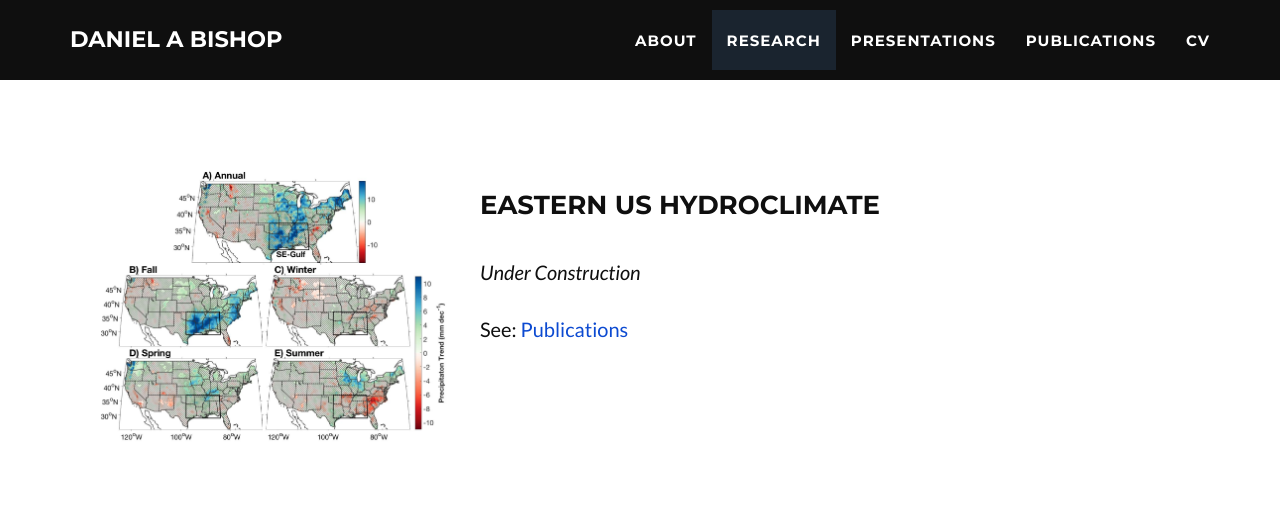
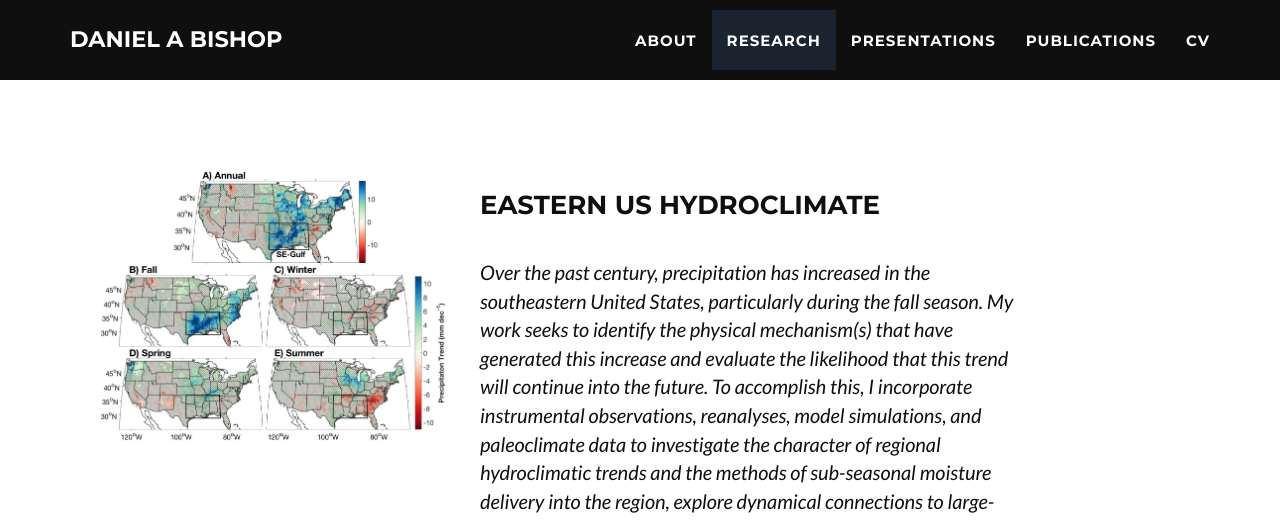
Before and after one commit to danielabishop/danielabishop.github.io, a Jekyll site: the page built from index.html, in a window 1280 px wide and 1400 px high, scrolled down 1920 px. Shown: the top 520 px of the window. Built offline with Jekyll 4.4.1, drawn with Linux system fonts in a browser that asks for light colours; some web fonts are replaced; comment, search, counter and statistics services are not loaded; some of the changed text lies outside the part shown; grey boxes are pictures that could not be loaded.

Commit message:
Research updates

```diff
--- a/_includes/about.html
+++ b/_includes/about.html
@@ -8,7 +8,7 @@
             </div>
             <div class="row">
                 <div class="col-lg-8 col-lg-offset-2 text-center">
-                    <a href="https://www.ldeo.columbia.edu/sites/default/files/Bishop_LDEO_CV_0.pdf" class="btn btn-lg btn-outline">
+                    <a href="https://www.ldeo.columbia.edu/sites/default/files/Bishop_LDEO_CV.pdf" class="btn btn-lg btn-outline">
                         <i class="fa fa-download"></i> View Full CV
                     </a>
                 </div>
--- a/_includes/portfolio_grid.html
+++ b/_includes/portfolio_grid.html
@@ -64,7 +64,8 @@
                 </div>
                 <div class="col-lg-6 .col-md-offset-2">
                     <h3 class="section-heading">Eastern US Hydroclimate</h3>
-                    <p><br><i>Under Construction</i><br><br>
+                    <p><br><i>Over the past century, precipitation has increased in the southeastern United States, particularly during the fall season. My work seeks to identify the physical mechanism(s) that have generated this increase and evaluate the likelihood that this trend will continue into the future. To accomplish this, I incorporate instrumental observations, reanalyses, model simulations, and paleoclimate data to investigate the character of regional hydroclimatic trends and the methods of sub-seasonal moisture delivery into the region, explore dynamical connections to large-scale atmospheric circulation and moisture availability, and assess the degree to which model simulations can replicate observed change. This
+research will identify the dynamical foundations of century long hydroclimatic trends in the southeastern US, evaluate the role of anthropogenic contribution in a changing climate, and improve our understanding of climatic processes impacting water resources that will impact tens of millions of people across the US.</i><br><br>
                         See: <a class="page-scroll" href="#publications">Publications</a></p>
                 </div>
             </div>
@@ -79,7 +80,7 @@
                 </div>
                 <div class="col-lg-6 .col-md-offset-2">
                     <h3 class="section-heading">Ecosystem Impacts</h3>
-                    <p><br><i>Under Construction</i><br><br>
+                    <p><br><i>Understanding the impacts of human activity and natural climate variability is paramount to accurately predict change in regional and global climate-sensitive ecosystems. In prior work, I have investigated the impacts of changes in environmental stressors in terrestrial ecosystems. Projects aimed to assess drivers of regional growth decline of Adirondack sugar maple populations and mapped data uncertainty in regional climate products in the northeastern United States to better understand local and regional climate change. This knowledge is necessary to predict ecosystem responses, assess vulnerabilities, and devise effective adaptation strategies.</i><br><br>
                         See: <a class="page-scroll" href="#publications">Publications</a></p>
                 </div>
             </div>
@@ -94,7 +95,7 @@
                 </div>
                 <div class="col-lg-6 .col-md-offset-2">
                     <h3 class="section-heading">Tree Rings and Climate</h3>
-                    <p><br><i>Under Construction</i><br><br>
+                    <p><br><i>How can tree rings improve our understanding of regional climate change? Tree rings provide a sub-seasonal to annual proxy of climate information over long timescales, which allows us to extend the observational record back in time. This allows us to evaluate the nature and impact of decadal-to-centennial low-frequency climate variability and trends. My research has primarily used this tool to evaluate seasonal and extreme hydroclimate across the eastern United States. In future work, I intend to evaluate the timescales of variability for a zonal dipole mode of summer soil moisture varibility over North America.</i><br><br>
                         See: <a class="page-scroll" href="#publications">Publications</a></p>
                 </div>
             </div>
```
Also changed, not shown: README.md, 7 other files.
